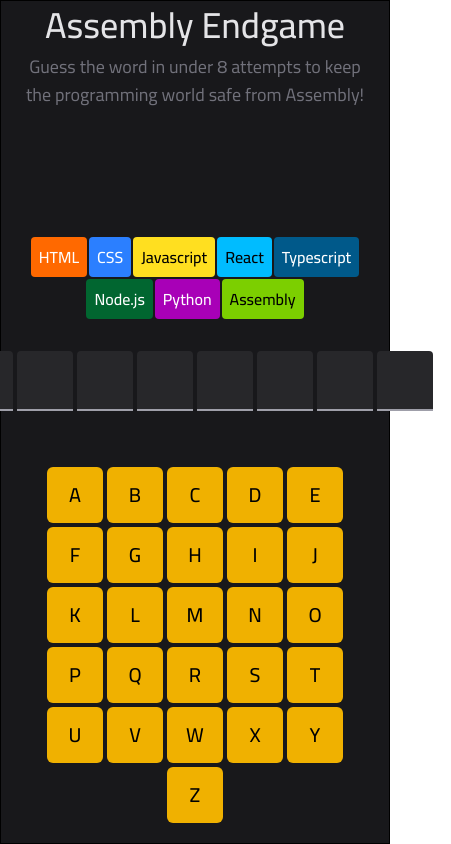
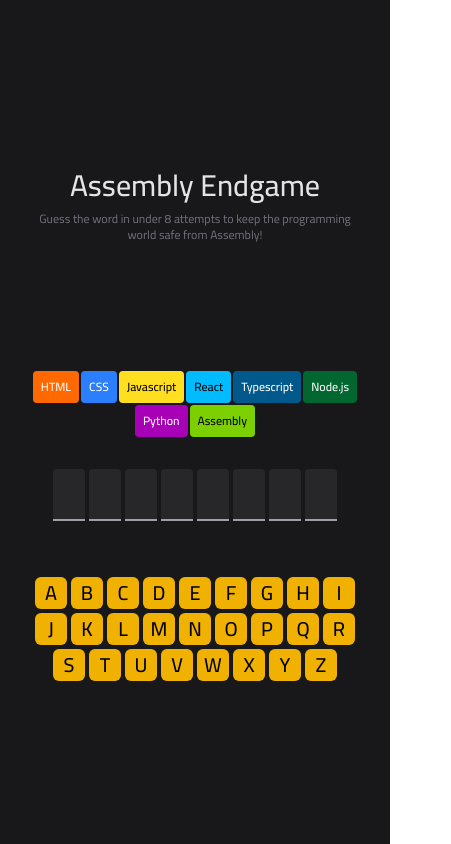
Before and after one commit to ahmedbadry-dev/assembly-endgame, a React (Vite) app: page / in a window 390 px wide. Shown: the whole page, 451 px wide, since content can reach past the window. Built offline with nearby package versions, Linux system fonts and the light colour scheme.

Commit message:
feat: enhance responsive design and UI elements across components

```diff
--- a/src/App.tsx
+++ b/src/App.tsx
@@ -30,8 +30,8 @@
 
 
   return (
-    <div className="bg-zinc-900 h-dvh font-display">
-      <div className=" border max-w-4xl h-full m-auto p-4 flex flex-col justify-center items-center ">
+    <div className="bg-zinc-900 h-screen md:h-dvh font-display">
+      <div className=" max-w-4xl h-full m-auto p-4 flex flex-col justify-center items-center ">
         {isWinEffect && <Confetti width={windowSize.width} height={windowSize.height} />}
         <Header />
         <GameBoard guesses={state.guesses} word={state.word} lives={state.lives} status={state.status} />
--- a/src/components/GameBoard.tsx
+++ b/src/components/GameBoard.tsx
@@ -10,9 +10,10 @@
     const secreteWord = word.split('')
     const MAX_LIVES = 8
     const deadCount = MAX_LIVES - lives
+    console.log(word);
 
     return (
-        <div className="min-w-lg  flex flex-col items-center mb-10">
+        <div className=" md:min-w-lg flex flex-col items-center mb-10">
             <div
                 className={`
                         ${status === 'win' ?
@@ -37,7 +38,7 @@
                 </p>
             </div>
 
-            <div className="flex flex-wrap gap-0.5 max-w-sm justify-center items-center mb-8">
+            <div className="flex flex-wrap gap-0.5 md:max-w-lg justify-center items-center mb-8">
                 {techStack.map((tech, index) => {
                     const isDead = index < deadCount
 
@@ -47,6 +48,7 @@
                             className={`
                                 p-2 font-medium rounded-sm ${tech.className}
                                 relative overflow-hidden
+                                text-xs md:text-2xl
                             `}
                         >
                             {tech.name}
@@ -74,7 +76,7 @@
                 })}
             </div>
 
-            <div className="flex max-w-lg h-15 px-4 gap-x-1 text-zinc-50">
+            <div className="flex md:max-w-lg h-13 md:h-15 md:px-4 gap-x-1 text-zinc-50">
                 {secreteWord.map((letter, index) => {
                     const isGuessed = guesses.includes(letter)
 
@@ -82,7 +84,7 @@
                         <p
                             key={`${letter}-${index}`}
                             className="
-                            bg-zinc-800 rounded-t w-14
+                            bg-zinc-800 rounded-t w-8 md:w-14
                             flex justify-center items-center
                             font-medium border-b-2 border-zinc-400
                             h-full text-xl
--- a/src/components/Header.tsx
+++ b/src/components/Header.tsx
@@ -1,9 +1,9 @@
 
 const Header = () => {
     return (
-        <div className="text-center mb-4">
-            <h1 className="text-4xl font-medium mb-2 text-zinc-200">Assembly Endgame</h1>
-            <p className="max-w-lg text-lg text-zinc-500">Guess the word in under 8 attempts to keep the
+        <div className="text-center mb-4 pt-5">
+            <h1 className="text-3xl md:text-4xl font-medium mb-2 text-zinc-200">Assembly Endgame</h1>
+            <p className="max-w-xs md:max-w-lg text-xs md:text-lg text-zinc-500">Guess the word in under 8 attempts to keep the
                 programming world safe from Assembly!</p>
         </div>
     )
--- a/src/components/Keyboard.tsx
+++ b/src/components/Keyboard.tsx
@@ -24,7 +24,7 @@
 
 
     return (
-        <div className=" max-w-2xl p-4 flex flex-wrap gap-1 justify-center">
+        <div className="md:max-w-2xl p-4 flex flex-wrap gap-1 justify-center">
             {
                 KEYBOARD.map((letter) => (
                     <button key={letter}
@@ -36,7 +36,8 @@
                                     : 'bg-yellow-500'
                             }
                         disabled:cursor-not-allowed
-                        w-14 h-14
+                        md:w-14 md:h-14
+                        w-8 h-8
                         rounded-md text-xl font-medium
                         cursor-pointer
                         transition-colors duration-200
```
